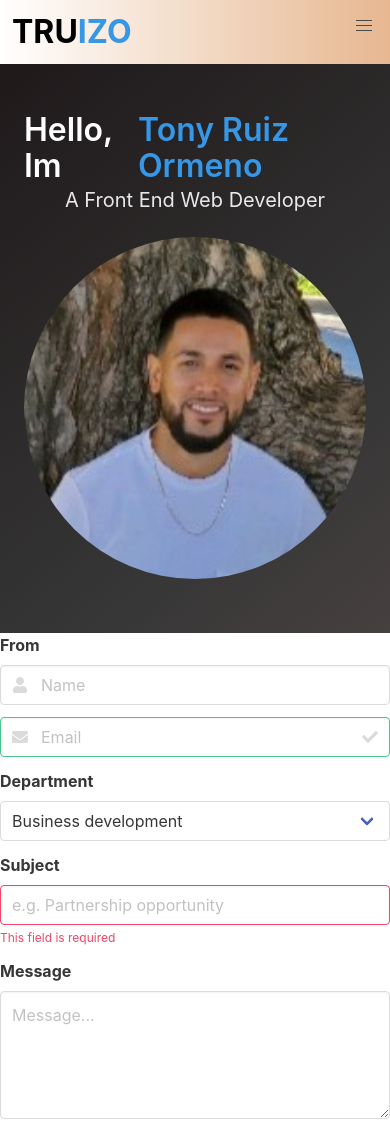
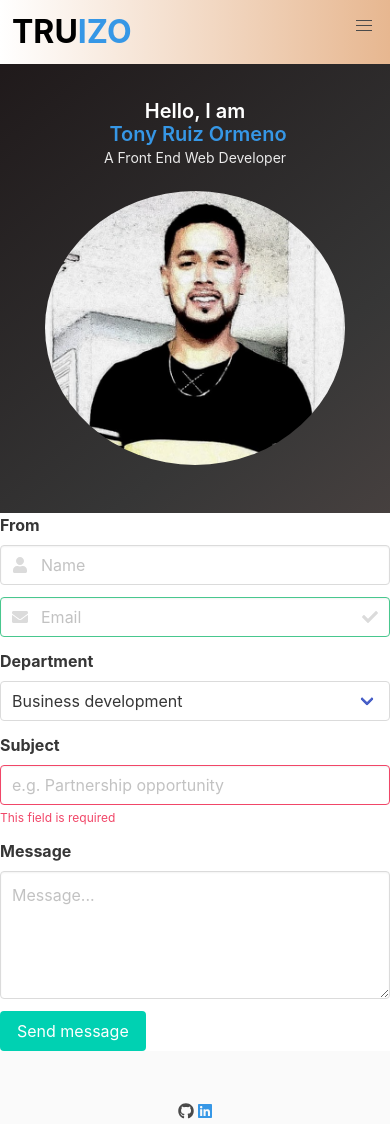
Before and after one commit to tru-izo/Portfolio-v1, a plain HTML site: page index.html in a window 390 px wide. Shown: the top 1124 px of the page. Drawn offline with nearby package versions, Linux system fonts and the light colour scheme.

Commit message:
modified files

```diff
--- a/index.html
+++ b/index.html
@@ -7,10 +7,10 @@
     <link rel="stylesheet" href="https://cdn.jsdelivr.net/npm/bulma@0.9.1/css/bulma.min.css"/>
     <title>TRUIZO | Portfolio</title>
   </head>
-  <body>
+  <body class="has-navbar-fixed-top">
 
     <!-- navbar start -->
-    <nav class="navbar bg-gradient is-fixed" role="navigation" aria-label="main navigation">
+    <nav class="navbar bg-gradient is-fixed-top" role="navigation" aria-label="main navigation">
       <div class="container">
         <div class="navbar-brand">
           <a class="navbar-item is-size-3 brand" href="#">
@@ -28,9 +28,9 @@
 
         <div id="navbarBasicExample" class="navbar-menu">
           <div class="navbar-start">
-            <a class="navbar-item is-size-5"> About </a>
-            <a class="navbar-item is-size-5"> Projects </a>
-            <a class="navbar-item is-size-5"> Contact </a>
+            <a class="navbar-item is-size-5" href="#about"> About </a>
+            <a class="navbar-item is-size-5" href="#projects"> Projects </a>
+            <a class="navbar-item is-size-5" href="#contact"> Contact </a>
           </div>
 
           <div class="navbar-end">
@@ -52,21 +52,21 @@
     <!-- navbar end -->
 
     <!--Hero start-->
-    <section class="hero is-medium is-dark is-bold">
+    <section id ="hero-s"class="hero is-medium is-dark is-bold">
   <div class="hero-body">
     <div class="container is-widescreen">
       <div class="columns is-vcentered">
-        <div class="column is-half">
+        <div class="column is-half ">
            <h1 class="title is-flex is-justify-content-center">
-            Hello, Im <span class="name-span ">Tony Ruiz Ormeno</span>
+            Hello, I am <span class="name-span"> Tony Ruiz Ormeno</>
             </h1>
             <h2 class="subtitle is-flex is-justify-content-center">
              A Front End Web Developer
             </h2>
         </div>
-        <div class="column">
-          <div class="profile-pic">
-            <img src="img/profile1.jpg" alt="Profile picture">
+        <div class="column is-half is-flex is-justify-content-center">
+          <div class="profile-pic is-flex is-justify-content-center">
+            <img src="img/me-cut.png" alt="Profile picture">
           </div>
         </div>
       </div>
@@ -77,6 +77,7 @@
     <!--Hero end-->
 
     <!-- Contact Form Start -->
+   <section id="contact">
     <div class="field is-horizontal">
   <div class="field-label is-normal">
     <label class="label">From</label>
@@ -167,6 +168,7 @@
     </div>
   </div>
 </div>
+</section>
     <!-- Contact Form End -->
 
     <!-- footer Start -->
--- a/style.scss
+++ b/style.scss
@@ -2,6 +2,10 @@ $color-1: #e7b790;
 $color-2: #fff;
 $color-3: #3697e6;
 $color-4: #000;
+
+* {
+  box-sizing: border-box;
+}
 
 .bg-gradient {
   background-image: linear-gradient(to left, $color-1, $color-2);
@@ -35,3 +39,29 @@ footer {
     width: 208px;
   }
 }
+
+//media queries
+@media (max-width: 669px) {
+  #hero-s {
+    h1 {
+      flex-direction: column;
+      font-size: 20px;
+      align-items: center;
+    }
+    h2 {
+      font-size: 14px;
+    }
+    .profile-pic {
+      width: 300px;
+      align-items: center;
+    }
+  }
+}
+
+@media (min-width: 754px) and (max-width: 990px) {
+  #hero-s {
+    h1 {
+      font-size: 26px;
+    }
+  }
+}
```
Also changed, not shown: css/style.min.css, img/me-cut.png (added), img/me.jpg (added), img/nasa.jpg (added), 2 other files.
